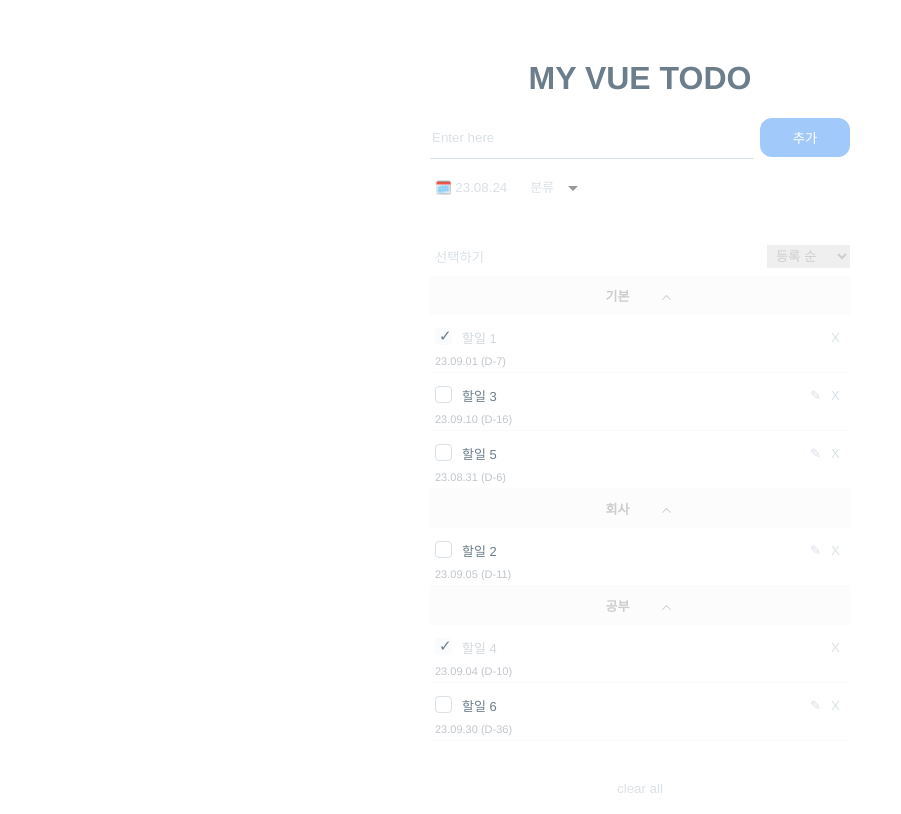
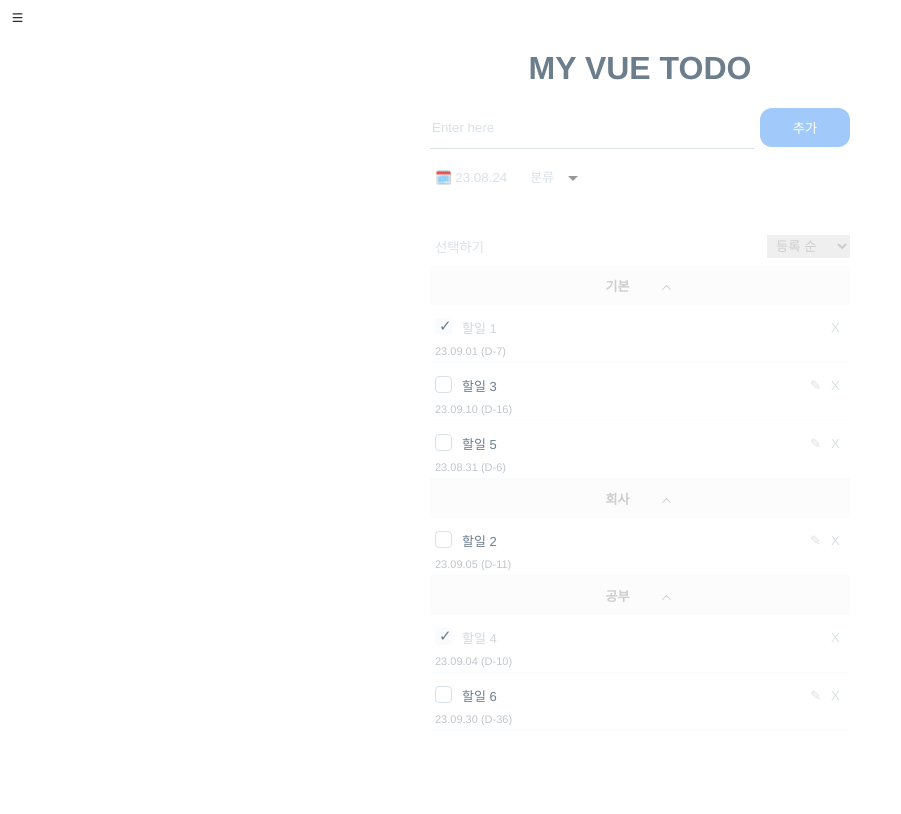
Before and after one commit to choi-hye-rin/vue-todolist, a Vue app: page / in a window 1280 px wide. Shown: the whole page, without its empty margins (0-901 px from the left). Built offline with nearby package versions, Linux system fonts and the light colour scheme; data requests are answered from the project's data file.

Commit message:
add: sidebar 추가

```diff
--- a/src/components/Header.vue
+++ b/src/components/Header.vue
@@ -1,5 +1,7 @@
 <template>
-  <h1>MY VUE TODO</h1>
+  <div class="header-wrapper">
+    <h1>MY VUE TODO</h1>
+  </div>
 </template>
 
 <script>
@@ -9,7 +11,12 @@ export default {
 </script>
 
 <style>
+.header-wrapper {
+  position: relative;
+}
+
 h1 {
   color: #6c7d8b;
+  margin-top: 50px;
 }
 </style>
--- /dev/null
+++ b/src/components/SideBar.vue
@@ -0,0 +1,131 @@
+<template>
+  <div>
+    <div class="header">
+      <Button button-type="button-transparent" :button-click="setIsOpen">
+        <IconMenu />
+      </Button>
+    </div>
+    <div class="nav-bar" :class="{ ['active']: isSidebarOpen }">
+      <div class="nav-content">
+        <ul>
+          <li v-for="item in sidebarItems" :key="item.id">
+            <Button
+              button-type="button-transparent"
+              :button-click="item.function"
+            >
+              {{ item.label }}
+            </Button>
+          </li>
+        </ul>
+      </div>
+    </div>
+    <div v-if="isSidebarOpen" class="nav-background" @click="setIsOpen"></div>
+  </div>
+</template>
+
+<script>
+import Button from "./Button.vue";
+import IconMenu from "./icon/IconMenu.vue";
+
+export default {
+  name: "SideBar",
+  components: {
+    Button,
+    IconMenu,
+  },
+  data() {
+    return {
+      isSidebarOpen: false,
+      sidebarItems: [
+        {
+          id: "setCategory",
+          label: "카테고리 편집하기",
+          function: this.setCategory,
+        },
+        {
+          id: "clearAll",
+          label: "모든 아이템 삭제하기",
+          function: this.removeAllItems,
+        },
+      ],
+    };
+  },
+  computed: {
+    todoItems() {
+      return this.$store.state.TodoList;
+    },
+  },
+  methods: {
+    setIsOpen: function () {
+      this.isSidebarOpen = !this.isSidebarOpen;
+    },
+    setCategory: function () {
+      console.log("카테고리 수정하기 ");
+    },
+    removeAllItems: function () {
+      this.$store.dispatch("deleteAllTodos", this.todoItems);
+    },
+  },
+};
+</script>
+
+<style scoped lang="scss">
+.header {
+  width: 100%;
+  height: 40px;
+  position: absolute;
+  top: 0;
+  left: 0;
+  z-index: 10;
+  text-align: left;
+  z-index: 999;
+}
+.header-icon {
+  /*  */
+}
+
+.nav-bar {
+  width: 100%;
+  max-width: 300px;
+  height: 100%;
+  position: absolute;
+  top: 0;
+  left: 0;
+
+  background-color: white;
+  z-index: 100;
+  transform: translateX(-300px);
+  transition: all 0.1s ease-out;
+}
+
+.active {
+  transform: translateX(0);
+  transition: all 0.2s ease;
+}
+
+.nav-content {
+  padding: 20px;
+  padding-top: 80px;
+  text-align: left;
+
+  ul {
+    list-style: none;
+    margin: 0;
+    padding: 0;
+  }
+
+  li {
+    padding: 5px 0;
+  }
+}
+
+.nav-background {
+  position: fixed;
+  top: 0;
+  left: 0;
+  width: 100vw;
+  height: 100vh;
+  background-color: #00000020;
+  z-index: 99;
+}
+</style>
--- a/src/components/TodoList.vue
+++ b/src/components/TodoList.vue
@@ -47,16 +47,6 @@
       :todo-items="categorizedTodoItems[key]"
       :category="key"
     />
-
-    <div class="buttonWrapper">
-      <Button
-        v-if="todoItems.length > 0"
-        button-type="button-remove"
-        :button-click="removeAllItems"
-      >
-        clear all
-      </Button>
-    </div>
   </div>
   <div v-else class="noList">휑..</div>
 </template>
@@ -109,9 +99,6 @@ export default {
     },
   },
   methods: {
-    removeAllItems: function () {
-      this.$store.dispatch("deleteAllTodos", this.todoItems);
-    },
     setIsSelect: function () {
       this.$store.commit("setIsSelect");
       this.$store.commit("resetCheckedItems");
@@ -157,6 +144,7 @@ export default {
   display: inline-block;
 }
 .select-wrapper {
+  width: 100%;
   display: flex;
   align-items: center;
   gap: 15px;
--- /dev/null
+++ b/src/components/icon/IconMenu.vue
@@ -0,0 +1,62 @@
+<template>
+  <div class="icon" :class="[`direction-${direction}`]">
+    <svg
+      :width="width"
+      :height="height"
+      viewBox="0 0 24 24"
+      xmlns="http://www.w3.org/2000/svg"
+      fill="#cdcdcd"
+    >
+      <path
+        d="M19 12H5"
+        stroke="#2E2C2C"
+        stroke-width="2"
+        stroke-linecap="round"
+        stroke-linejoin="round"
+      />
+      <path
+        d="M19 6L5 6"
+        stroke="#2E2C2C"
+        stroke-width="2"
+        stroke-linecap="round"
+        stroke-linejoin="round"
+      />
+      <path
+        d="M19 18H5"
+        stroke="#2E2C2C"
+        stroke-width="2"
+        stroke-linecap="round"
+        stroke-linejoin="round"
+      />
+    </svg>
+  </div>
+</template>
+
+<script>
+export default {
+  name: "IconChevron",
+  props: {
+    width: {
+      type: Number,
+      default: 15,
+    },
+    height: {
+      type: Number,
+      default: 15,
+    },
+    direction: {
+      type: String,
+      default: "down",
+    },
+  },
+};
+</script>
+
+<style>
+.icon {
+}
+
+.direction-up {
+  transform: rotate(180deg);
+}
+</style>
--- a/src/views/TodoPage.vue
+++ b/src/views/TodoPage.vue
@@ -1,5 +1,6 @@
 <template>
   <div id="app">
+    <TodoSideBar />
     <TodoHeader />
     <TodoInput />
     <TodoList />
@@ -7,6 +8,7 @@
 </template>
 
 <script>
+import TodoSideBar from "../components/SideBar.vue";
 import TodoHeader from "../components/Header.vue";
 import TodoInput from "../components/TodoInput.vue";
 import TodoList from "../components/TodoList.vue";
@@ -14,6 +16,7 @@ import TodoList from "../components/TodoList.vue";
 export default {
   name: "TodoPage",
   components: {
+    TodoSideBar,
     TodoHeader,
     TodoInput,
     TodoList,
@@ -35,7 +38,6 @@ export default {
   text-align: center;
   color: #2c3e50;
   margin: 0 auto;
-  margin-top: 60px;
   padding: 0;
 }
 </style>
```
